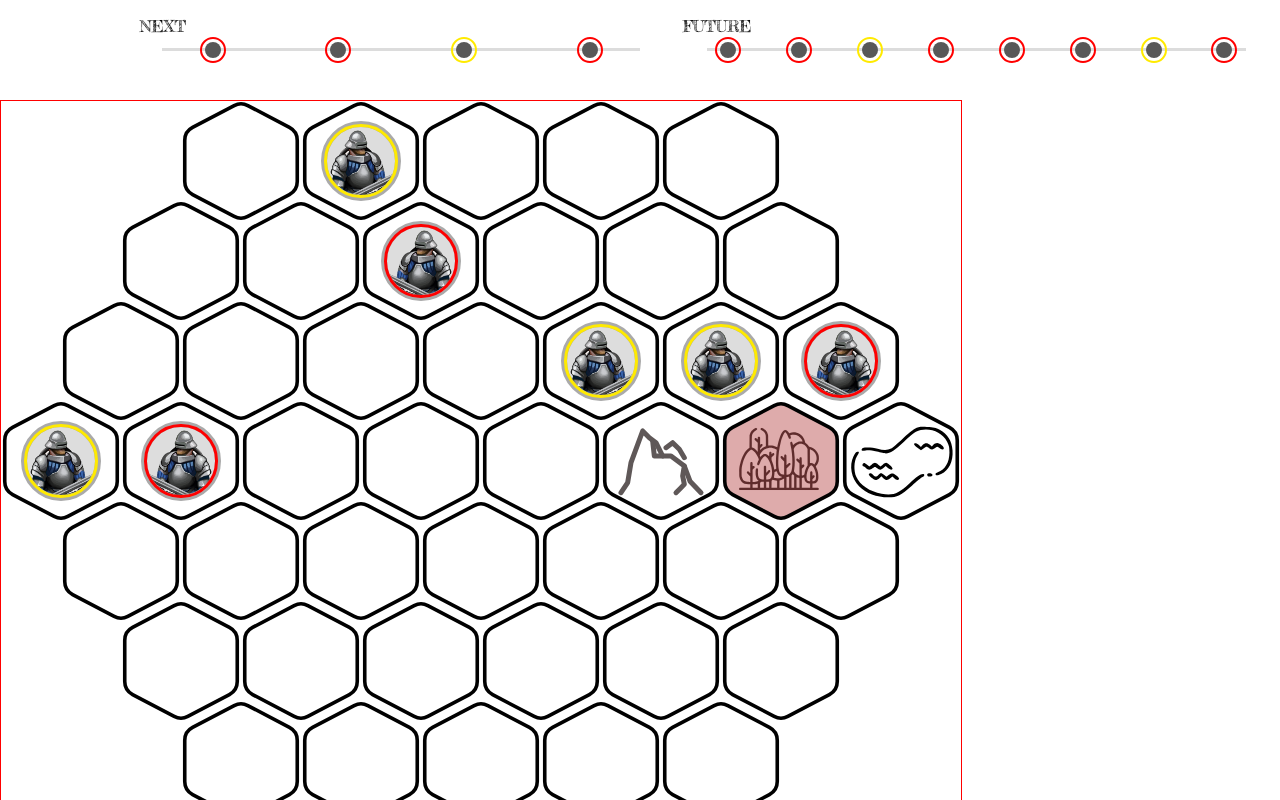
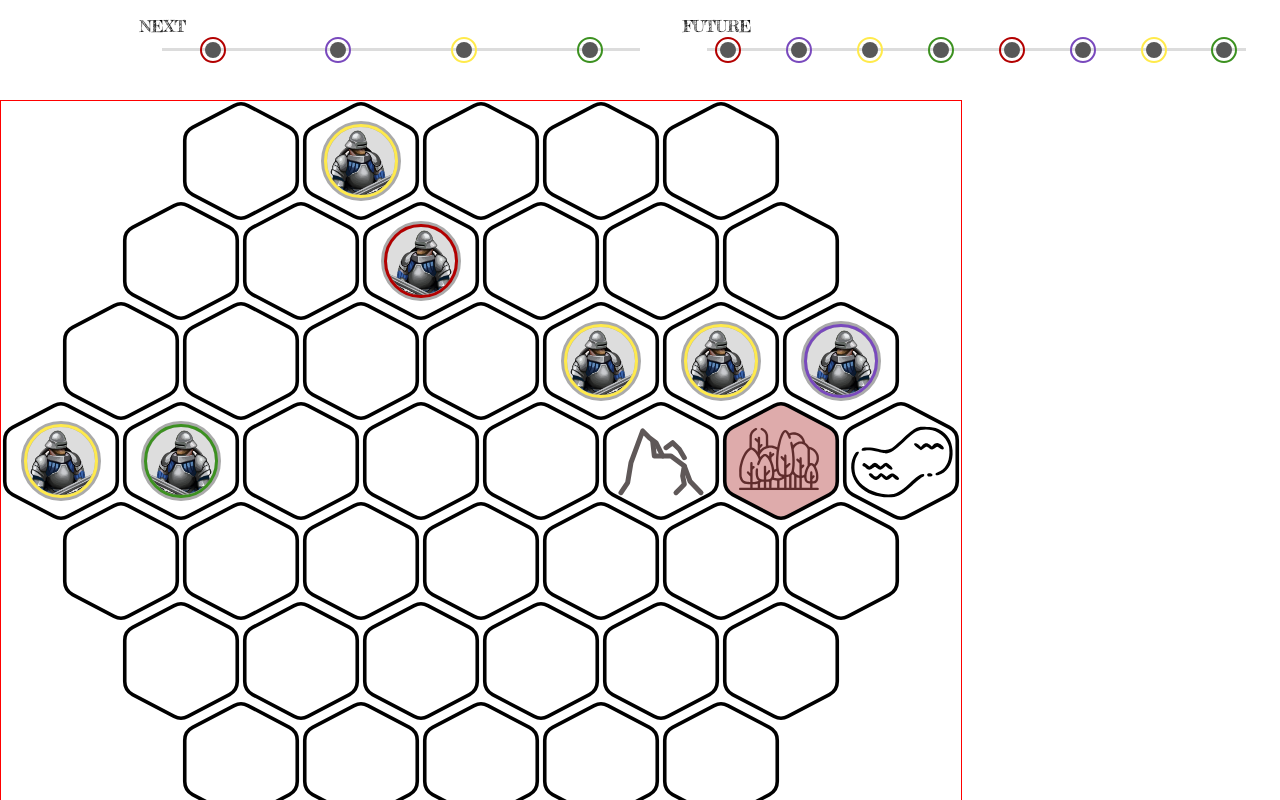
Before and after one commit to manuartero/storming, a React (Create React App) app: page / in a window 1280 px wide. Shown: the top 800 px of the page. Built offline with nearby package versions, Linux system fonts and the light colour scheme.

Commit message:
style: 4 player-colors
Player: yellow
Enemy1: red
Enemy2: green
enemy3: blue

```diff
--- a/src/components/board/state/initial-board.ts
+++ b/src/components/board/state/initial-board.ts
@@ -37,7 +37,7 @@ const initialBoard: BoardState = {
   "-1,-2": {
     status: "idle",
     terrain: "field",
-    piece: { owner: "enemy", type: "soldier" }, // XXX
+    piece: { owner: "enemy1", type: "soldier" }, // XXX
   },
   "0,-2": {
     status: "idle",
@@ -87,7 +87,7 @@ const initialBoard: BoardState = {
   "3,-1": {
     status: "idle",
     terrain: "field",
-    piece: { owner: "enemy", type: "soldier" },
+    piece: { owner: "enemy2", type: "soldier" },
   },
   "-4,0": {
     status: "idle",
@@ -97,7 +97,7 @@ const initialBoard: BoardState = {
   "-3,0": {
     status: "idle",
     terrain: "field",
-    piece: { owner: "enemy", type: "soldier" },
+    piece: { owner: "enemy3", type: "soldier" },
   },
   "-2,0": {
     status: "idle",
--- a/src/components/pieces/piece.scss
+++ b/src/components/pieces/piece.scss
@@ -1,5 +1,5 @@
-$player-highlight-color: #ffea00;
-$enemy-highlight-color: #ff0000;
+// import colors
+@use 'styles/colors.scss';
 
 .piece {
   position: relative;
@@ -19,7 +19,7 @@ $enemy-highlight-color: #ff0000;
     width: 99%;
     height: 99%;
     position: absolute;
-    border: 3px solid $player-highlight-color;
+    border: 3px solid colors.$player-highlight-color;
     border-radius: 50%;
     top: -4%;
     left: -4%;
@@ -39,11 +39,21 @@ $enemy-highlight-color: #ff0000;
 
   &--enemy {
     transform: rotateY(180deg);
+  }
 
+  &--enemy1 {
     &::before {
-
-      border: 3px solid $enemy-highlight-color;
-
+      border: 3px solid colors.$enemy1-highlight-color;
+    }
+  }
+  &--enemy2 {
+    &::before {
+      border: 3px solid colors.$enemy2-highlight-color;
+    }
+  }
+  &--enemy3 {
+    &::before {
+      border: 3px solid colors.$enemy3-highlight-color;
     }
   }
 }
--- a/src/components/pieces/piece.tsx
+++ b/src/components/pieces/piece.tsx
@@ -3,7 +3,7 @@ import c from "classnames";
 
 interface Props {
   type?: "soldier" | "knight" | "ballista";
-  owner?: "player" | "enemy";
+  owner?: Owner;
 }
 
 function Piece(props: Props): JSX.Element {
@@ -14,7 +14,8 @@ function Piece(props: Props): JSX.Element {
       className={c(
         "piece",
         `piece--${type}`,
-        owner === "enemy" && "piece--enemy"
+        owner !== "player" && "piece--enemy",
+        `piece--${owner}`
       )}
     ></div>
   );
--- a/src/components/timeline/state/initial-timeline.ts
+++ b/src/components/timeline/state/initial-timeline.ts
@@ -2,21 +2,21 @@ const initialTimeline: TimelineState = {
   current: undefined,
   next: [
     // example
-    { cardType: "actionCard", card: "build", owner: "enemy" },
-    { cardType: "actionCard", card: "move", owner: "enemy" },
+    { cardType: "actionCard", card: "build", owner: "enemy1" },
+    { cardType: "actionCard", card: "move", owner: "enemy2" },
     { cardType: "actionCard", card: "build", owner: "player" },
-    { cardType: "actionCard", card: "recruit", owner: "enemy" },
+    { cardType: "actionCard", card: "recruit", owner: "enemy3" },
   ],
   future: [
     // example
-    { cardType: "actionCard", card: "move", owner: "enemy" },
-    { cardType: "actionCard", card: "recruit", owner: "enemy" },
+    { cardType: "actionCard", card: "move", owner: "enemy1" },
+    { cardType: "actionCard", card: "recruit", owner: "enemy2" },
     { cardType: "actionCard", card: "move", owner: "player" },
-    { cardType: "actionCard", card: "diplo", owner: "enemy" },
-    { cardType: "actionCard", card: "move", owner: "enemy" },
-    { cardType: "actionCard", card: "recruit", owner: "enemy" },
+    { cardType: "actionCard", card: "diplo", owner: "enemy3" },
+    { cardType: "actionCard", card: "move", owner: "enemy1" },
+    { cardType: "actionCard", card: "recruit", owner: "enemy2" },
     { cardType: "actionCard", card: "move", owner: "player" },
-    { cardType: "actionCard", card: "diplo", owner: "enemy" },
+    { cardType: "actionCard", card: "diplo", owner: "enemy3" },
   ],
 };
 
--- a/src/components/timeline/timeline.scss
+++ b/src/components/timeline/timeline.scss
@@ -1,8 +1,10 @@
+// import colors
+@use 'styles/colors.scss';
+
+
 $timeline-color: rgb(220, 220, 220);
 $line-item-color: rgb(88, 88, 88);
 
-$player-highlight-color: #ffea00;
-$enemy-highlight-color: #ff0000;
 
 .timeline {
   width: 100%;
@@ -55,11 +57,19 @@ $enemy-highlight-color: #ff0000;
         cursor: pointer;
 
         &--player {
-          outline: 2px solid $player-highlight-color;
+          outline: 2px solid colors.$player-highlight-color;
         }
 
-        &--enemy {
-          outline: 2px solid $enemy-highlight-color;
+        &--enemy1 {
+          outline: 2px solid colors.$enemy1-highlight-color;
+        }
+
+        &--enemy2 {
+          outline: 2px solid colors.$enemy2-highlight-color;
+        }
+
+        &--enemy3 {
+          outline: 2px solid colors.$enemy3-highlight-color;
         }
 
         &__detail {
--- /dev/null
+++ b/src/styles/colors.scss
@@ -0,0 +1,4 @@
+$player-highlight-color: #ffea4b;
+$enemy1-highlight-color: #b30000;
+$enemy2-highlight-color: #7949bd;
+$enemy3-highlight-color: #3c9120;
```
Also changed, not shown: src/@types/storming.d.ts (+8 -2 lines).
